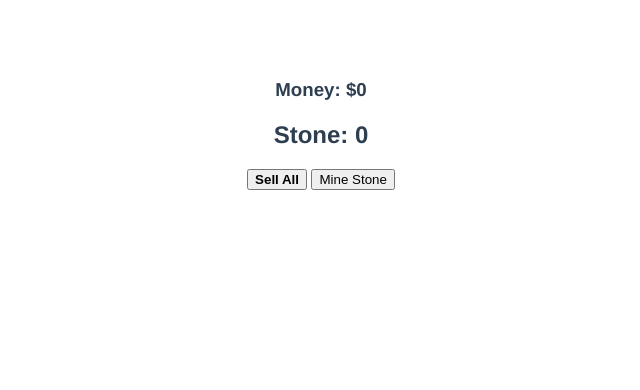
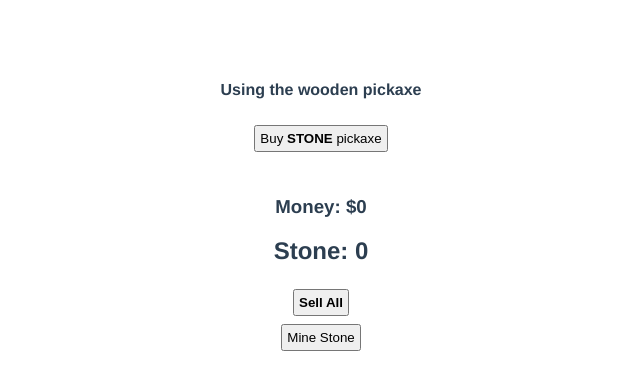
Before and after one commit to jacobbrokaw/quarry, a website built with Vite: page index.html in a window 1280 px wide. Shown: the whole page, without its empty margins (319-959 px from the left). Built offline with nearby package versions, Linux system fonts and the light colour scheme.

Commit message:
Purchase pickaxes

```diff
--- a/index.html
+++ b/index.html
@@ -10,6 +10,10 @@
 </head>
 
 <body>
+  <section id="stats">
+    <h4>Using the <strong id="pickaxe"></strong> pickaxe</h4>
+    <button id="upgrade">Buy <strong id="nextPickaxe"></strong> pickaxe</button>
+  </section>
 
   <section id="inventory">
     <h3>Money: $<strong id="moneyAmt"></strong></h3>
@@ -17,8 +21,8 @@
   </section>
 
   <section id="actions">
-    <button id="sell"><strong>Sell All</strong></button>
-    <button id="mineStone">Mine Stone</button>
+    <button id="sell"><strong>Sell All</strong></button><br>
+    <button id="mineStone">Mine Stone</button><br>
   </section>
 
 
--- a/main.js
+++ b/main.js
@@ -1,5 +1,11 @@
+const pickaxes = {
+	WOODEN: 'wooden',
+	STONE: 'stone',
+};
+
 //#region Init
 const inv = {
+	pickaxe: pickaxes.WOODEN,
 	money: 0,
 	stone: 0,
 };
@@ -9,12 +15,34 @@ updateInv();
 
 //#region Basic functions
 function updateInv() {
+	document.querySelector('#pickaxe').textContent = inv.pickaxe;
+
+	let nextPickaxe = document.querySelector('#nextPickaxe');
+	switch (inv.pickaxe) {
+		case pickaxes.WOODEN:
+			nextPickaxe.textContent = pickaxes.STONE.toUpperCase();
+			break;
+		case pickaxes.STONE:
+			nextPickaxe.textContent = 'Implement this'; // TODO: Implement next pickaxe
+			break;
+	}
+
 	document.querySelector('#moneyAmt').textContent = inv.money;
 	document.querySelector('#stoneAmt').textContent = inv.stone;
 }
 //#endregion
 
 //#region Actions
+document.querySelector('#upgrade').onclick = () => {
+	switch (inv.pickaxe) {
+		case pickaxes.WOODEN:
+			if (inv.money >= 50) inv.pickaxe = pickaxes.STONE;
+			break;
+	}
+
+	updateInv();
+};
+
 document.querySelector('#sell').onclick = () => {
 	inv.money += inv.stone;
 	inv.stone = 0;
--- a/style.css
+++ b/style.css
@@ -7,6 +7,11 @@ html {
 	-webkit-font-smoothing: antialiased;
 }
 
-#app {
+#stats {
 	margin-bottom: 40px;
 }
+
+button {
+	margin: 4px;
+	padding: 4px;
+}
```
Also changed, not shown: firebase.json (added), 2 other files.
